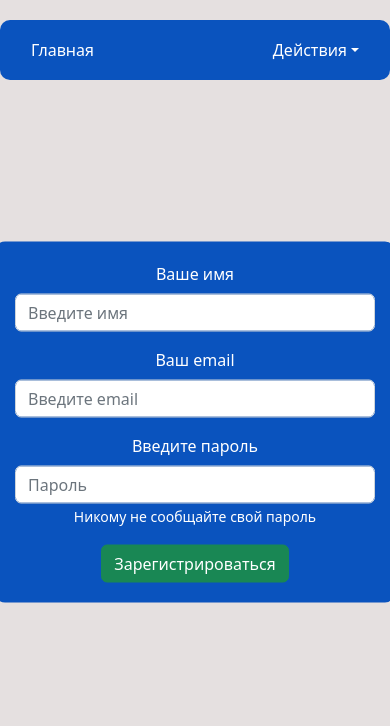
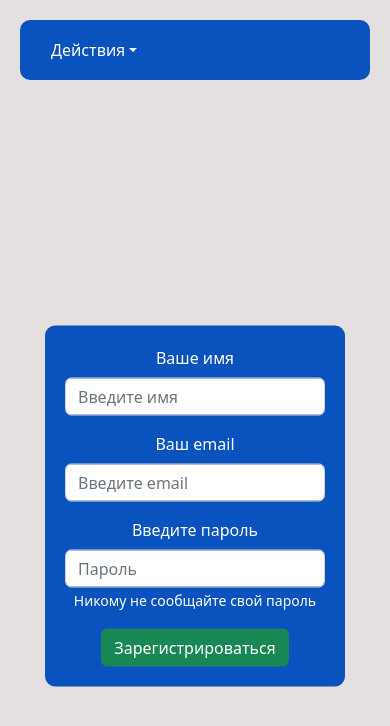
Before and after one commit to Negative-hub/fronted, a React (Vite) app: page /registration in a window 390 px wide. Shown: the top 726 px of the page. Built offline with nearby package versions, Linux system fonts and the light colour scheme.

Commit message:
add adaptive in frontend

```diff
--- a/src/App.css
+++ b/src/App.css
@@ -1,10 +1,14 @@
 #root {
   max-width: 1280px;
   margin: 0 auto;
-  padding: 0;
+  padding: 0 20px;
   text-align: center;
 }
 
 .app__content {
   padding-top: 120px;
 }
+
+::-webkit-scrollbar {
+  width: 0;
+}
--- a/src/components/Navbar/index.css
+++ b/src/components/Navbar/index.css
@@ -1,5 +1,5 @@
 .navbar {
-    width: 100%;
+    width: calc(100% - 40px);
     max-width: 1280px;
     position: fixed;
     top: 20px;
--- a/src/components/Navbar/index.jsx
+++ b/src/components/Navbar/index.jsx
@@ -32,8 +32,14 @@ const Navbar = () => {
         </div>
 
         <NavDropdown title="Действия" id="nav-dropdown">
-          {user ? <NavDropdown.Item eventKey="/logout">Выход</NavDropdown.Item> :
+          {user ? <div>
+                <NavDropdown.Item eventKey="/" className='media__item'>Главная</NavDropdown.Item>
+                <NavDropdown.Item eventKey="/create" className='media__item'>Создать задачу</NavDropdown.Item>
+                <NavDropdown.Item eventKey="/tasks" className='media__item'>Все задачи</NavDropdown.Item>
+                <NavDropdown.Item eventKey="/logout">Выход</NavDropdown.Item>
+          </div> :
               <>
+                <NavDropdown.Item eventKey="/" className='media__item'>Главная</NavDropdown.Item>
                 <NavDropdown.Item eventKey="/login">Войти</NavDropdown.Item>
                 <NavDropdown.Item eventKey="/registration">Зарегистрироваться</NavDropdown.Item>
               </>
--- a/src/components/RegistrationForm/index.css
+++ b/src/components/RegistrationForm/index.css
@@ -8,3 +8,22 @@
     padding: 20px;
     border-radius: 10px;
 }
+
+.media__item {
+    display: none;
+}
+
+@media screen and (max-width: 576px) {
+    .submit__form {
+        min-width: 300px;
+        top: 60%
+    }
+
+    .media__item {
+        display: block;
+    }
+
+    .nav__items {
+        display: none;
+    }
+}
--- a/src/pages/Tasks.jsx
+++ b/src/pages/Tasks.jsx
@@ -17,7 +17,7 @@ const Tasks = () => {
   }, [dispatch])
 
   return (
-      <div className='flex gap-x-2'>
+      <div className='flex gap-x-2 overflow-y-scroll'>
         {columns?.map(column => <Column key={column.id} column={column}/>)}
         <Column>
           <div className='plus' onClick={addColumnHandler}/>
```
